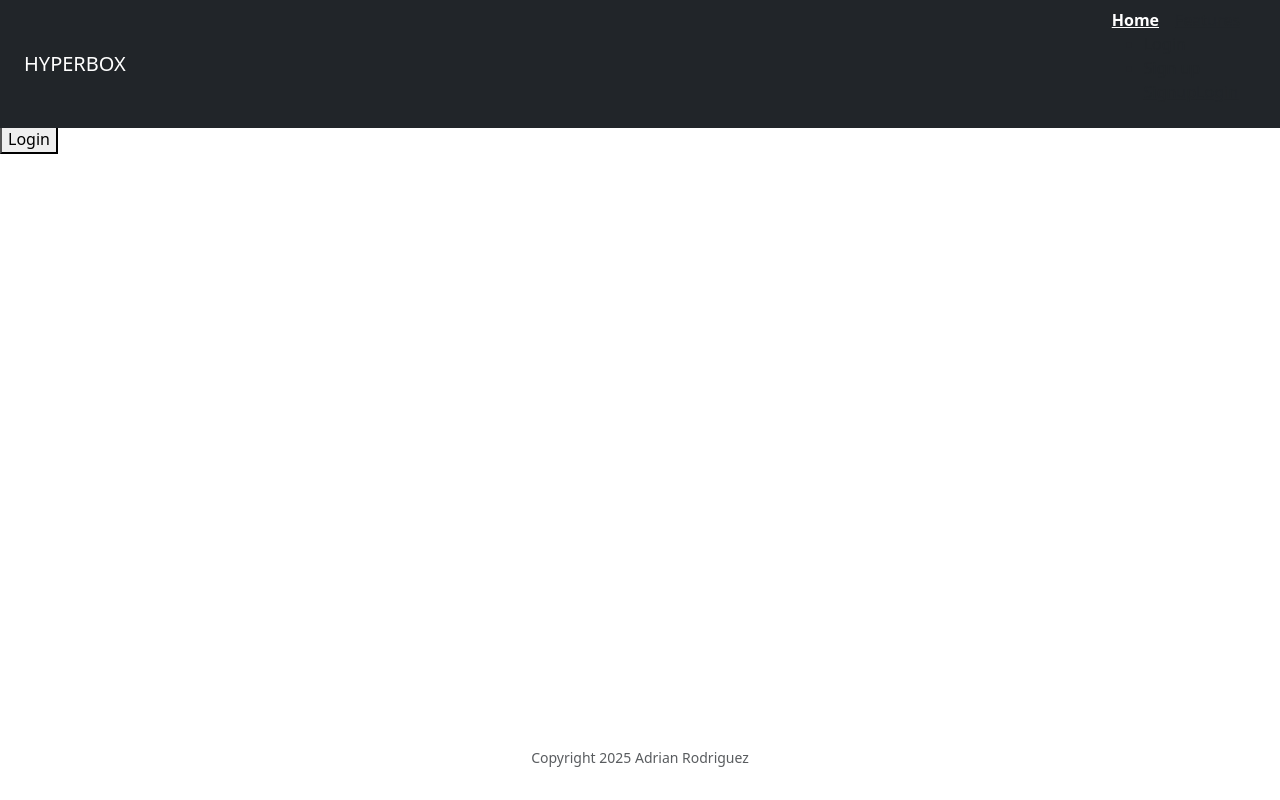
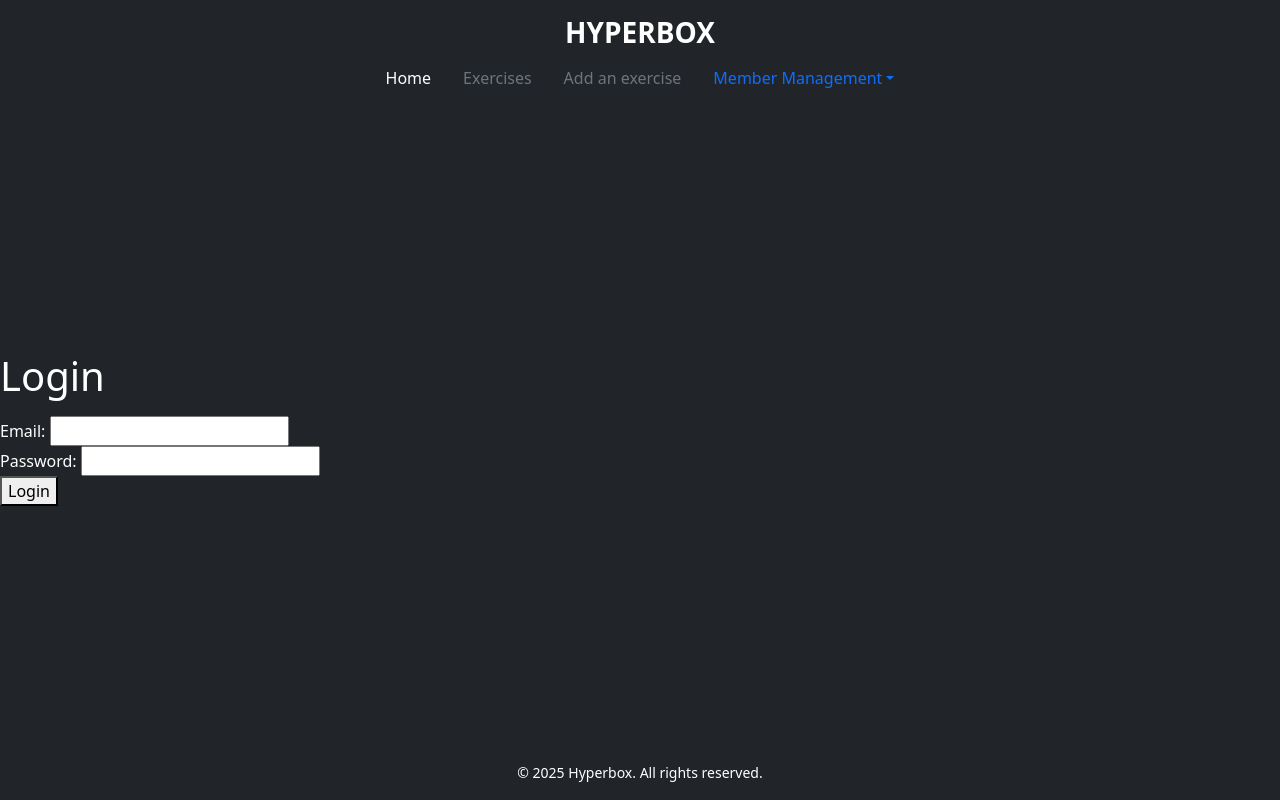
Before and after one commit to AdrianDRodriguez/Gym-app-frontend, a React (Vite) app: page /login in a window 1280 px wide. Built offline with nearby package versions, Linux system fonts and the light colour scheme.

Commit message:
Home page and exercises new style

```diff
--- a/src/App.jsx
+++ b/src/App.jsx
@@ -16,7 +16,7 @@ axios.defaults.withCredentials = true;
 const router = createBrowserRouter([
   {
     element: (
-      <div>
+      <div className="d-flex flex-column min-vh-100 bg-dark text-white">
         <Header/>
         <Outlet/>
         <Footer/>
--- a/src/ExercisesNew.jsx
+++ b/src/ExercisesNew.jsx
@@ -14,9 +14,9 @@ export function ExercisesNew() {
   };
 
   return (
-    <div>
+    <div className="container text-center">
       <h1 id="new">New Exercise</h1>
-      <form className="row g-3" onSubmit={handleSubmit}>
+      <form className="row g-3 justify-content-center mt-2" onSubmit={handleSubmit}>
         <div className="col-md-6">
           <label className="form-label">Name:</label>
           <input name="name" type="text" className="form-control" id="inputEmail4"/>
--- a/src/Footer.jsx
+++ b/src/Footer.jsx
@@ -1,9 +1,9 @@
 export function Footer() {
   return (
-    <footer className="text-center py-3 text-muted small position-absolute bottom-0 w-100">
-      <p>
-        Copyright 2025 Adrian Rodriguez
-      </p>
+    <footer className="text-center text-white py-3 bg-dark mt-auto">
+      <div className="container">
+        <small>© 2025 Hyperbox. All rights reserved.</small>
+      </div>
     </footer>
   );
 };
--- a/src/Header.jsx
+++ b/src/Header.jsx
@@ -20,17 +20,24 @@ let authenticationLinks;
 
 export function Header() {
   return (
-    <header className="navbar navbar-dark bg-dark fixed-top top-0 w-100 px-4">
-      <span className="navbar-brand">HYPERBOX</span>
-      <nav>
-        <a href="/" className="text-white me-3 fw-bold">Home</a>
-        <a href="/wods" className="text-muted me-3">Features</a>
-        <ul>
-          {authenticationLinks}
-          <a href="/signup" className="text-muted">Signup</a>
-          <a href="/login" className="text-muted">Login</a>
-        </ul>
-      </nav>
-    </header>
+<header className="mb-auto py-3">
+<div className="container text-center">
+  <h3 className="fw-bold text-white mb-0">HYPERBOX</h3>
+  <nav className="nav justify-content-center mt-2">
+    <a className="nav-link px-3 text-white" href="/">Home</a>
+    <a className="nav-link px-3 text-secondary" href="/exercises">Exercises</a>
+    <a className="nav-link px-3 text-secondary" href="/exercises/new">Add an exercise</a>
+    <li class="nav-item dropdown">
+      <a class="nav-link dropdown-toggle" href="#" role="button" data-bs-toggle="dropdown" aria-expanded="false">
+        Member Management
+      </a>
+      <ul class="dropdown-menu">
+        {authenticationLinks}
+        <li><a className="dropdown-item" href="wods">My WOD</a></li>
+      </ul>
+    </li>
+  </nav>
+</div>
+</header>
   )
 }
--- a/src/WelcomePage.jsx
+++ b/src/WelcomePage.jsx
@@ -5,7 +5,7 @@ export function WelcomePage() {
       <main className="container d-flex flex-column justify-content-center align-items-center flex-grow-1 px-3">
         <h1 className="display-5 fw-bold">Welcome To HYPERBOX!!</h1>
         <p className="lead text-secondary my-3">
-        We're pumped to have you join our community of athletes, grinders, and everyday warriors. Whether you're stepping into the box for the first time or you're chasing new PRs, Hyperbox is where you’ll find challenge, support, and growth — all under one roof. Our mission is simple: build stronger humans, inside and out ,no matter your level, we train hard, lift each other up, and have fun doing it.
+        We're pumped to have you join our community of athletes, grinders, and everyday warriors. Whether you're stepping into the box for the first time or you're chasing new PRs, Hyperbox is where you'll find challenge, support, and growth — all under one roof. Our mission is simple: build stronger humans, inside and out ,no matter your level, we train hard, lift each other up, and have fun doing it.
         </p>
         <p className="lead">
           <a href="/exercises" className="btn btn-lg btn-light fw-bold">See the exercises</a>
--- a/src/index.css
+++ b/src/index.css
@@ -8,29 +8,10 @@ h1.display-1 {
   text-align: center;
 }
 
-h1#welcome-page.display-1 {
-  margin-top: 2em;
-  text-align: center;
-}
-
-p#welcome.page.card-text {
-  margin-left: 5em;
-  margin-right: 5em;
-  color: rgb(228, 142, 142);
-  text-align: center;
-  font-size: large;
-  font-family: 'Courier New', Courier, ;
-}
-
 div.card.mb-3 {
   margin-top: 4em;
   margin-left: 5em;
   margin-right: 5em;
-}
-
-h1#new {
-  text-align: center;
-  margin-top: 2em;
 }
 
 form.row.g-3 {
@@ -38,6 +19,17 @@ form.row.g-3 {
   margin-right: 8em;
 }
 
-img.card-img {
-  border: none;
+html,
+body,
+#root {
+  height: 100%;
 }
+
+body {
+  margin: 0;
+  padding: 0;
+}
+
+main {
+  flex: 1;
+}
```
